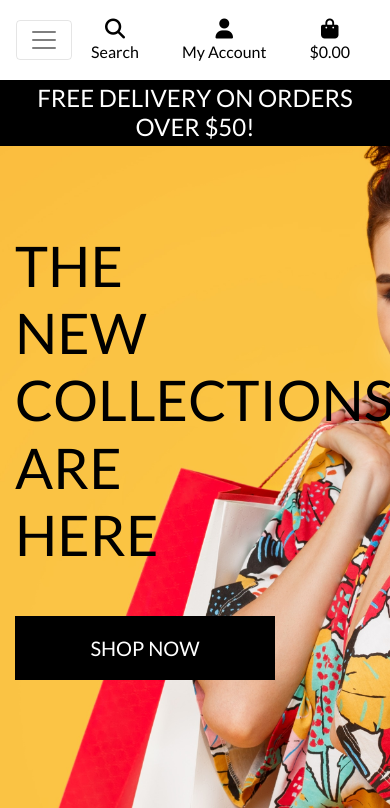
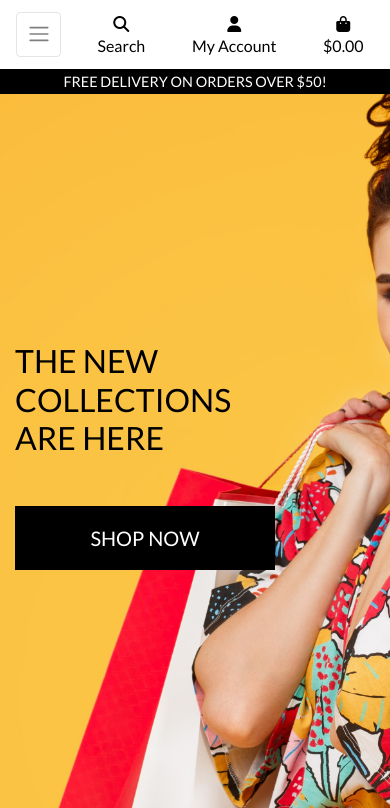
Before and after one commit to CeciliaSwe/p5-walkthrough, a Django app: page / in a window 390 px wide. Shown: the top 808 px of the page. Run offline with Django 3.2, Linux system fonts and the light colour scheme; some libraries are stand-ins or nearby versions.

Commit message:
Refine CSS

```diff
--- a/static/css/base.css
+++ b/static/css/base.css
@@ -290,4 +290,40 @@ input[name='q']::placeholder {
     body {
         height: calc(100vh - 116px);
     }
+
+    .display-4.logo-font.text-black {
+        font-size: 2rem;
+    }
+
+    .nav-link {
+        padding: 0.15rem;
+    }
+
+    .nav-link i.fa-lg {
+        font-size: 1rem;
+    }
+
+    .navbar-toggler {
+        padding: .6rem .6rem;
+        font-size: 1rem;
+    }
+
+    #delivery-banner h4 {
+        font-size: .9rem;
+    }
+
+    .btn.btn-outline-black.rounded-0,
+    .btn.btn-black.rounded-0 {
+        padding: .375rem .375rem;
+    }
+
+    .btn.btn-outline-black.rounded-0.btn-lg,
+    .btn.btn-black.rounded-0.btn-lg {
+        padding: .375rem .375rem;
+        font-size: .75rem;
+    }
+
+    .increment-qty, .decrement-qty {
+        padding: .25rem .5rem !important;
+    }
 }
```
